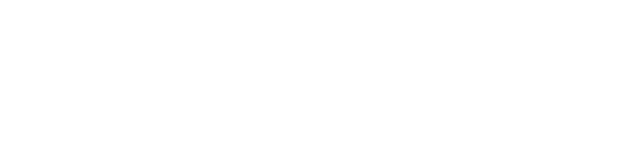
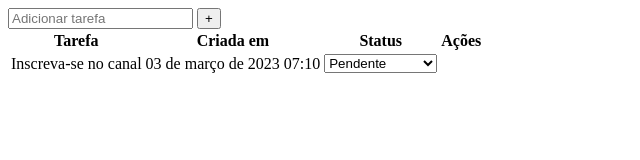
Before and after one commit to xFlax00/todolist-fullstack, a plain HTML site: page Client/index.html in a window 1280 px wide. Shown: the whole page, without its empty margins (0-640 px from the left). Drawn offline with Linux system fonts and the light colour scheme.

Commit message:
page structure

```diff
--- a/Client/index.html
+++ b/Client/index.html
@@ -7,6 +7,30 @@
     <title>Todo List</title>
 </head>
 <body>
-
+    <header>
+        <input type="text" placeholder="Adicionar tarefa">
+        <button>+</button>
+    </header>
+    <main>
+        <table>
+            <tr>
+                <th>Tarefa</th>
+                <th>Criada em</th>
+                <th>Status</th>
+                <th>Ações</th>
+            </tr>
+            <tr>
+                <td>Inscreva-se no canal</td>
+                <td>03 de março de 2023 07:10</td>
+                <td>
+                    <select name="status">
+                        <option value="Pendente">Pendente</option>
+                        <option value="Em andamento">Em andamento</option>
+                        <option value="Concluída">Concluída</option>
+                    </select>
+                </td>
+            </tr>
+        </table>
+    </main>
 </body>
 </html>
```
